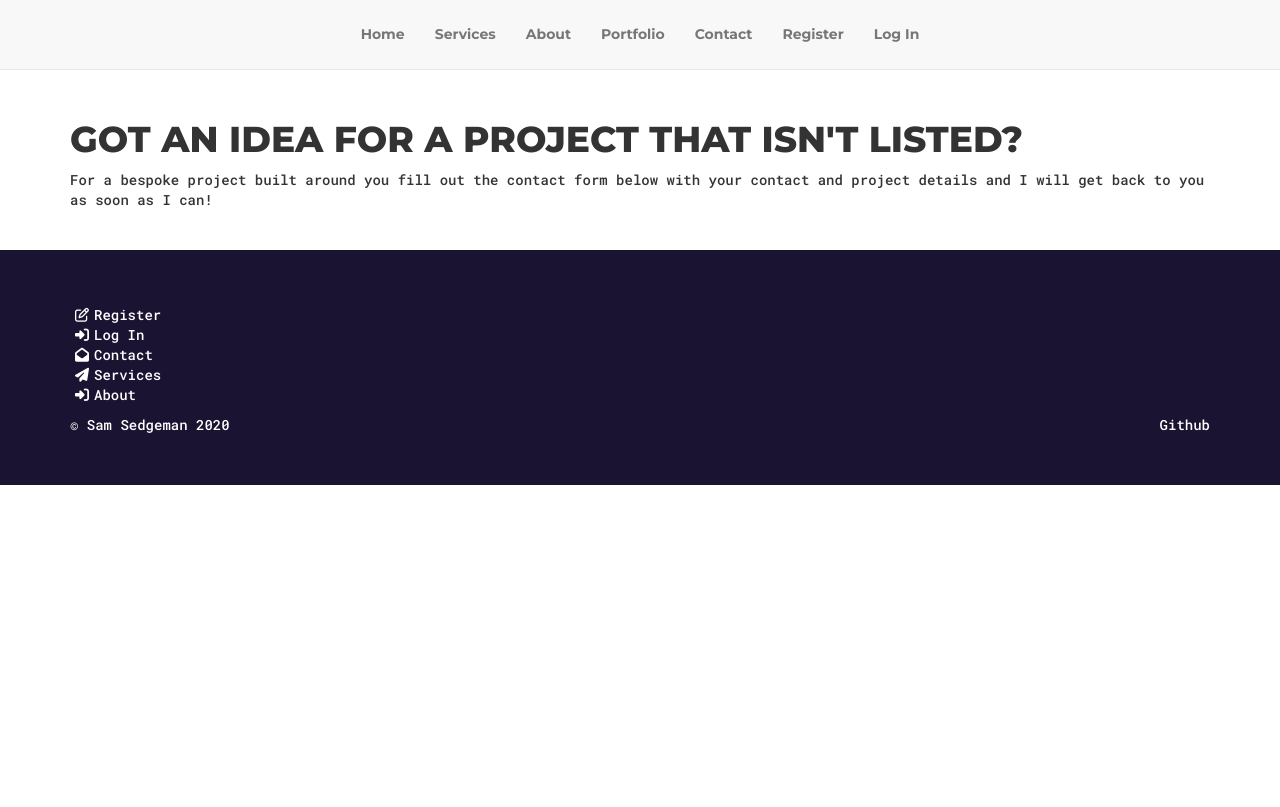
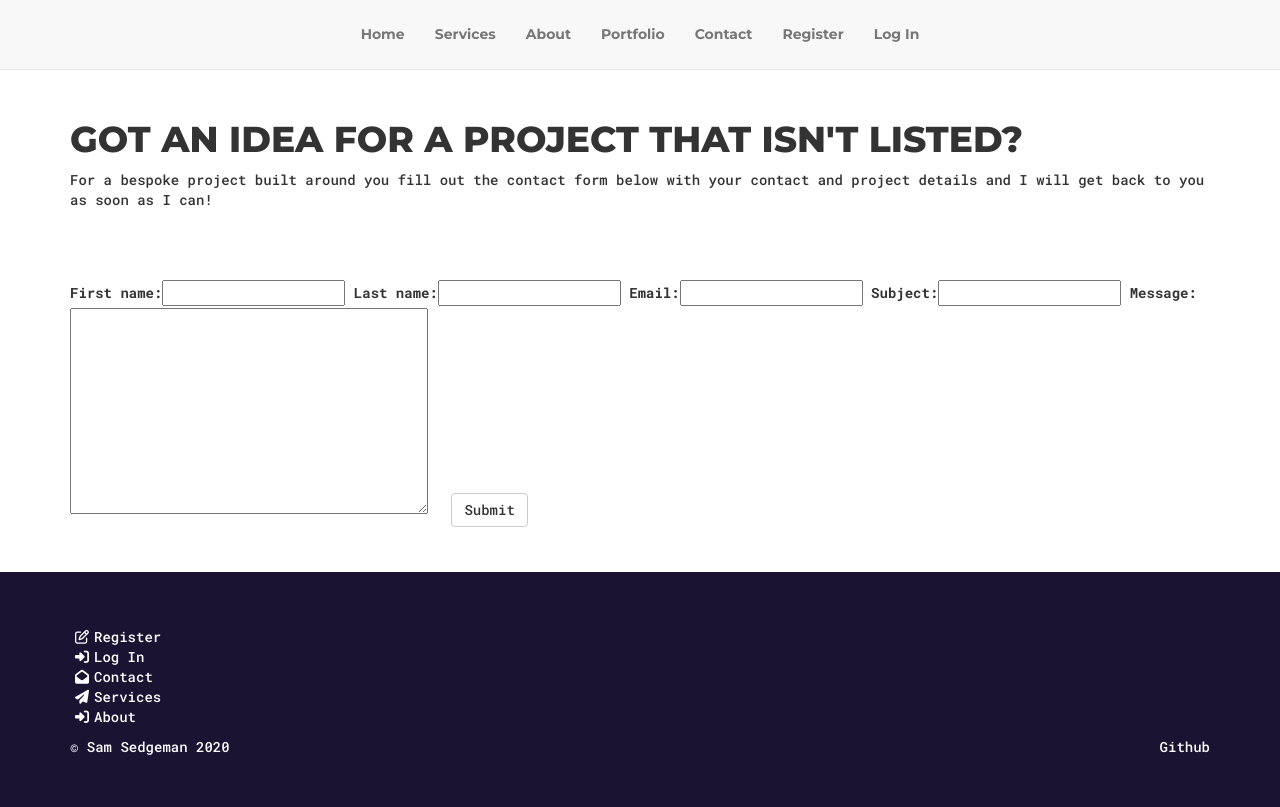
Before and after one commit to sps992/sps-design-services, a Django app: page /contact in a window 1280 px wide. Shown: the part 224-1031 px from the top of the page. Before the commit the page ends 709 px from the top, so only its background shows below. Run offline with Django 3.2, Linux system fonts and the light colour scheme; some libraries are stand-ins or nearby versions.

Commit message:
Adding django built in form to link up to server later

```diff
--- a/home/forms.py
+++ b/home/forms.py
@@ -1,8 +1,12 @@
 from django import forms
 
+
 class ContactForm(forms.Form):
-    first_name = forms.CharField(max_length=25, blank=False)
-    last_name = forms.CharField(max_length=25, blank=False)
-    email = forms.EmailField(blank=False)
-    subject = forms.CharField(max_length=25, blank=False)
-    message = forms.TextField(max_length=500, default='')
+    first_name = forms.CharField(max_length=25, required=True)
+    last_name = forms.CharField(max_length=25, required=True)
+    email = forms.EmailField(required=True)
+    subject = forms.CharField(max_length=25, required=True)
+    message = forms.CharField(
+        required=True,
+        widget=forms.Textarea
+    )
--- a/home/templates/contact.html
+++ b/home/templates/contact.html
@@ -1,9 +1,15 @@
 {% extends 'base.html' %}
-
+{% load bootstrap_tags %}
 {% block content %}
 <div class="container">
 <h1>Got an idea for a project that isn't listed?</h1>
 <p>For a bespoke project built around you fill out the contact form below with your contact and project details and I will get back to you as soon as I can!</p>
 </div>
-
+<div class="container">
+<form method="POST">
+    {% csrf_token %}
+    {{ contact_form | as_bootstrap }}
+    <button type="submit" class="btn btn-default">Submit</button>
+</form>
+</div>
 {% endblock %}
--- a/home/views.py
+++ b/home/views.py
@@ -1,4 +1,6 @@
 from django.shortcuts import render
+from django.contrib import messages
+from home.forms import ContactForm
 
 
 def index(request):
@@ -11,6 +13,15 @@ def about(request):
     return render(request, "about.html")
 
 
+def portfolio(request):
+    """A view that displays a portfolio grid of my work."""
+    return render(request, "portfolio.html")
+
+
 def contact(request):
-    """A view that display the contact page"""
-    return render(request, "contact.html")
+    """A view that display the contact page and POST form if filled out"""
+    contact_class = ContactForm
+
+    return render(request, 'contact.html', {
+        'contact_form': contact_class,
+    })
```
